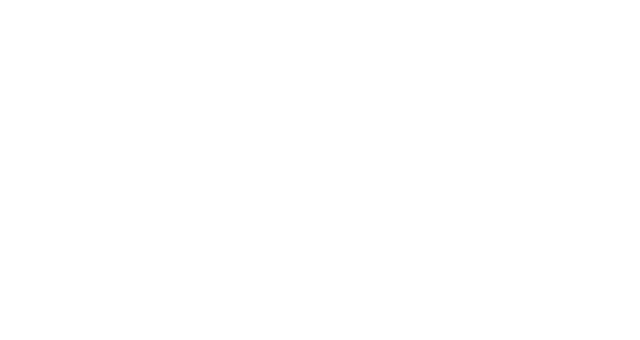
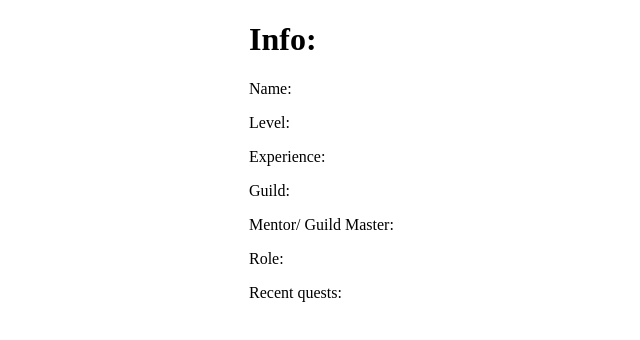
Before and after one commit to PauloThor/Guild-Leveling, a React (Create React App) app: page /dashboard in a window 1280 px wide. Shown: the top 340 px of the page, without its empty margins (135-775 px from the left). Built offline with nearby package versions, Linux system fonts and the light colour scheme.

Commit message:
feature: test dashboard

```diff
--- /dev/null
+++ b/src/components/ResumeUser/index.jsx
@@ -0,0 +1,18 @@
+import  {Container} from './styles';
+
+const ResumeUser = () => {
+    return(
+        <Container>
+            <h1>Info:</h1>
+            <p>Name: </p>
+            <p>Level: </p>
+            <p>Experience: </p>
+            <p>Guild: </p>
+            <p>Mentor/ Guild Master: </p>
+            <p>Role: </p>
+            <p>Recent quests: </p>
+        </Container>
+    )
+}
+
+export default ResumeUser
--- /dev/null
+++ b/src/components/ResumeUser/styles.js
@@ -0,0 +1,8 @@
+import styled from "styled-components";
+
+export const Container = styled.div`
+  //teste
+  width: 40%;
+  min-height: 30vh;
+  margin: 0 auto;
+`;
--- /dev/null
+++ b/src/pages/Dashboard.jsx
@@ -0,0 +1,7 @@
+import ResumeUser from "../components/ResumeUser";
+
+const Dashboard = () => {
+  return <ResumeUser />;
+};
+
+export default Dashboard;
--- a/src/routes.js
+++ b/src/routes.js
@@ -2,6 +2,7 @@ import { Switch, Route } from "react-router-dom";
 import Navbar from "./components/Navbar/Navbar";
 import Login from "./pages/Login";
 import Signup from "./pages/Signup";
+import Dashboard from "./pages/Dashboard";
 
 const Routes = () => {
   return (
@@ -14,6 +15,9 @@ const Routes = () => {
         <Navbar />
         <Login />
       </Route>
+      <Route path="/dashboard">
+        <Dashboard />
+      </Route>
     </Switch>
   );
 };
```
